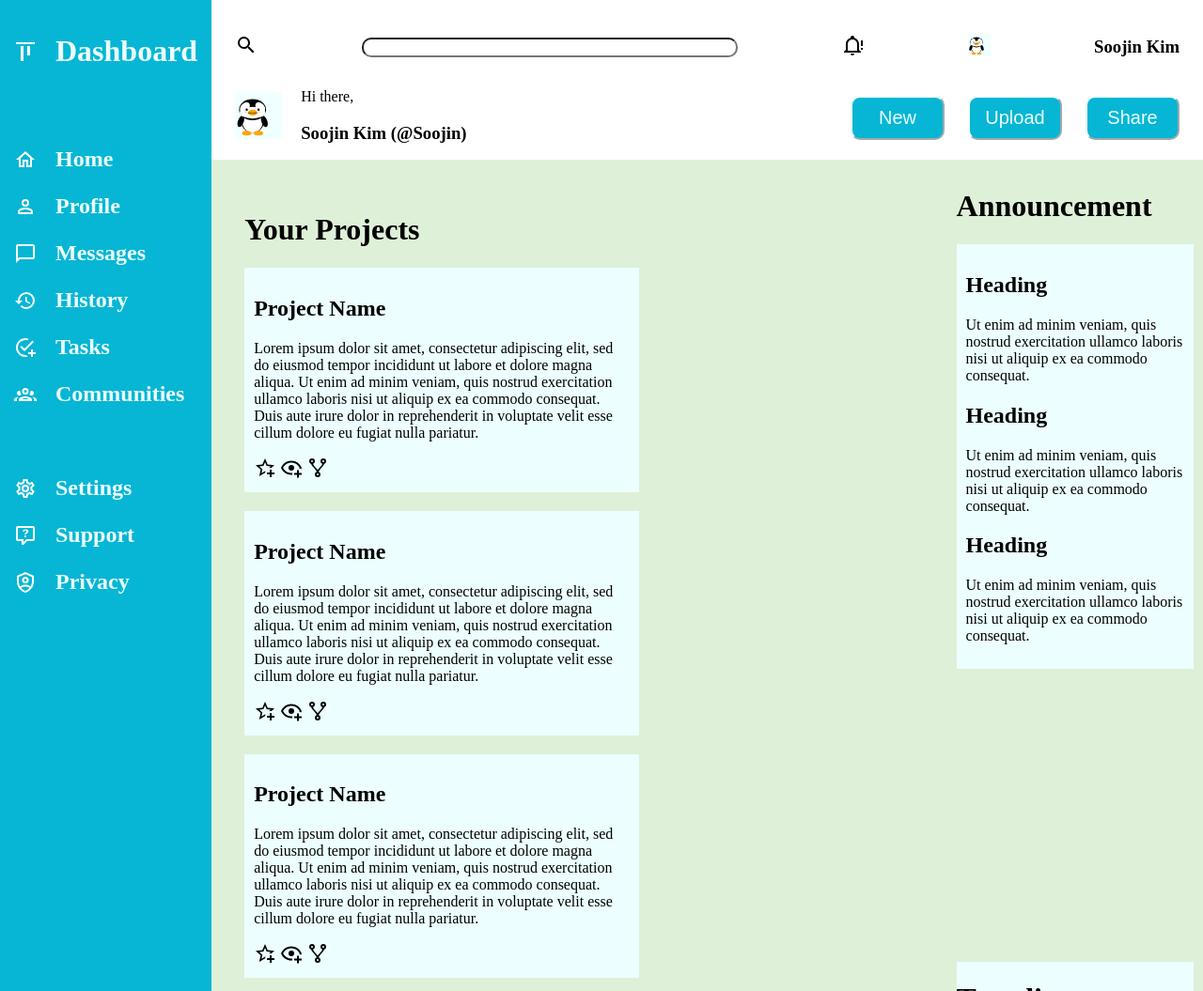
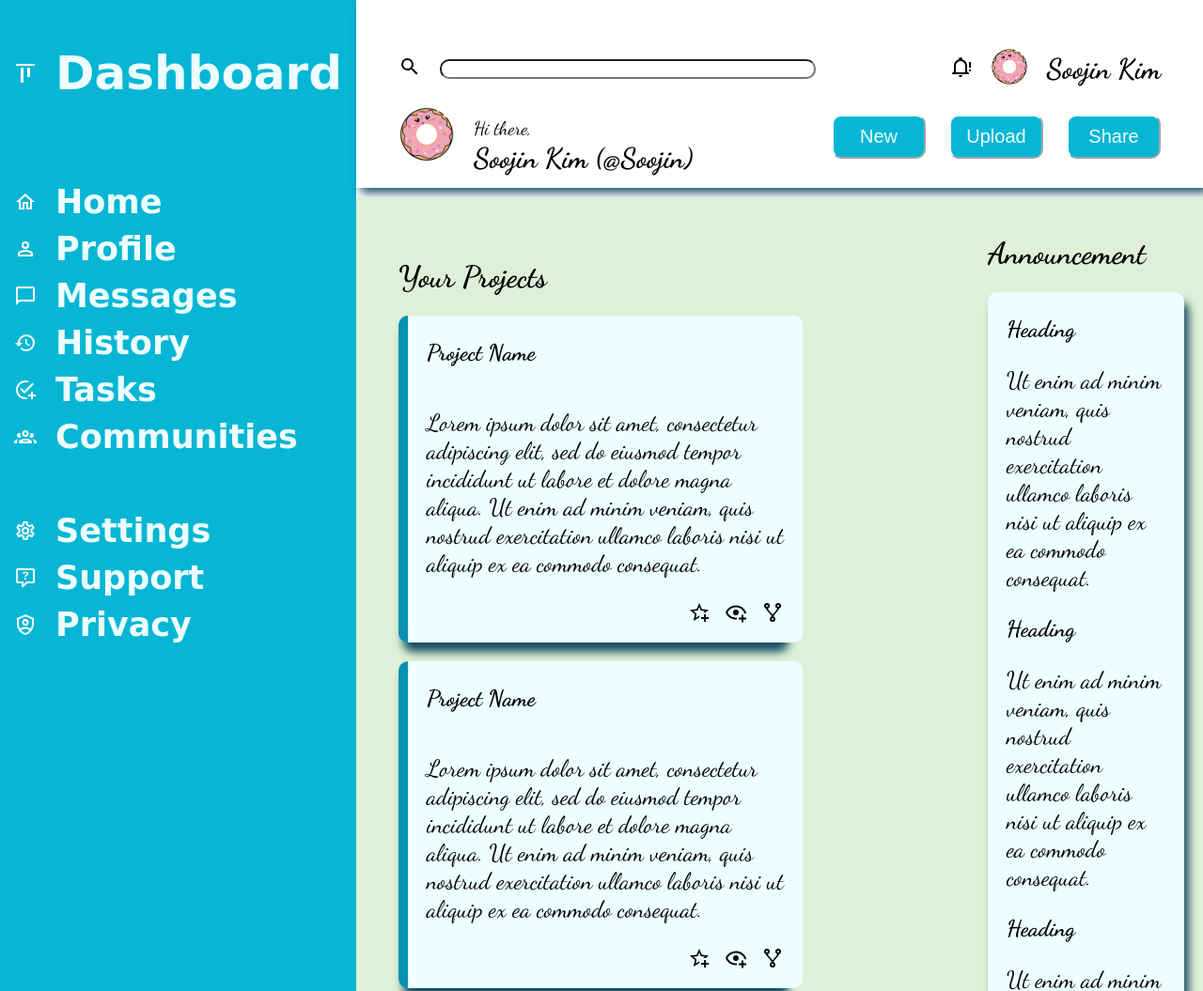
Before and after one commit to skim2264/Admin-Dashboard, a plain HTML site: page index.html in a window 1280 px wide. Shown: the top 1055 px of the page at 94% size. Drawn offline with Linux system fonts and the light colour scheme; a web font is replaced by a local one.

Commit message:
Layout complete

```diff
--- a/index.html
+++ b/index.html
@@ -5,6 +5,9 @@
   <meta http-equiv="X-UA-Compatible" content="IE=edge">
   <meta name="viewport" content="width=device-width, initial-scale=1.0">
   <link rel="stylesheet" href="styles.css">
+  <link rel="preconnect" href="https://fonts.googleapis.com">
+<link rel="preconnect" href="https://fonts.gstatic.com" crossorigin>
+<link href="https://fonts.googleapis.com/css2?family=Dancing+Script:wght@400;500;600;700&family=Qwitcher+Grypen:wght@400;700&display=swap" rel="stylesheet">
   <title>Document</title>
 </head>
 <body>
@@ -59,29 +62,36 @@
     </div>
 
     <div class="header">
+
       <div class="header-top">
-        <div class="header-icon">
+        <div class="header-top-left">
+          <div class="header-icon1">
             <img src="icons/search.svg">
           </div>
           <div class="search-bar">
             <input type="search">
           </div>
-        <div class="header-icon">
+        </div>
+        <div class="header-top-right">
+          <div class="header-icon1">
             <img src="icons/alert.svg">
           </div>
-        <div class="header-icon">
-          <img src="icons/penguin.svg">
+          <div class="header-icon2">
+            <img src="icons/ppic.png">
           </div>
           <h3>Soojin Kim</h3>
+        </div>
       </div>
 
       <div class="header-bot">
         <div class="header-bot-left">
           <div class="header-icon-large">
-          <img src="icons/penguin.svg">
+            <img src="icons/ppic.png">
           </div>
-          <div class="header-msg">
+          <div class="header-msg-hi">
             <p>Hi there,</p>
+          </div>
+          <div class="header-msg-tag">
             <h3>Soojin Kim (@Soojin)</h3>
           </div>
         </div>
@@ -90,7 +100,6 @@
           <button class="header-button">Upload</button>
           <button class="header-button">Share</button>
         </div>
-
       </div>
 
     </div>
@@ -98,70 +107,78 @@
       <div class="projects">
         <h1>Your Projects</h1>
         <div class="project-cards">
+          <div class="card-outline">
             <div class="project-card">
               <h2>Project Name</h2>
               <p>Lorem ipsum dolor sit amet, consectetur adipiscing elit, sed do eiusmod tempor incididunt ut labore et dolore magna aliqua.
-              Ut enim ad minim veniam, quis nostrud exercitation ullamco laboris nisi ut aliquip ex ea commodo consequat.
-              Duis aute irure dolor in reprehenderit in voluptate velit esse cillum dolore eu fugiat nulla pariatur.</p>
+                Ut enim ad minim veniam, quis nostrud exercitation ullamco laboris nisi ut aliquip ex ea commodo consequat.</p>
               <div class="project-icons">
                 <img src="icons/favorite.svg">
                 <img src="icons/watchlist.svg">
                 <img src="icons/source-fork.svg">
               </div>
             </div>
+          </div>
+          <div class="card-outline">
             <div class="project-card">
               <h2>Project Name</h2>
               <p>Lorem ipsum dolor sit amet, consectetur adipiscing elit, sed do eiusmod tempor incididunt ut labore et dolore magna aliqua.
-              Ut enim ad minim veniam, quis nostrud exercitation ullamco laboris nisi ut aliquip ex ea commodo consequat.
-              Duis aute irure dolor in reprehenderit in voluptate velit esse cillum dolore eu fugiat nulla pariatur. </p>
+                Ut enim ad minim veniam, quis nostrud exercitation ullamco laboris nisi ut aliquip ex ea commodo consequat.</p>
               <div class="project-icons">
                 <img src="icons/favorite.svg">
                 <img src="icons/watchlist.svg">
                 <img src="icons/source-fork.svg">
               </div>
             </div>
+          </div>
+
+          <div class="card-outline">
             <div class="project-card">
               <h2>Project Name</h2>
               <p>Lorem ipsum dolor sit amet, consectetur adipiscing elit, sed do eiusmod tempor incididunt ut labore et dolore magna aliqua.
-              Ut enim ad minim veniam, quis nostrud exercitation ullamco laboris nisi ut aliquip ex ea commodo consequat.
-              Duis aute irure dolor in reprehenderit in voluptate velit esse cillum dolore eu fugiat nulla pariatur. </p>
+                Ut enim ad minim veniam, quis nostrud exercitation ullamco laboris nisi ut aliquip ex ea commodo consequat.</p>
               <div class="project-icons">
                 <img src="icons/favorite.svg">
                 <img src="icons/watchlist.svg">
                 <img src="icons/source-fork.svg">
               </div>
             </div>
+          </div>
+
+          <div class="card-outline">
             <div class="project-card">
               <h2>Project Name</h2>
               <p>Lorem ipsum dolor sit amet, consectetur adipiscing elit, sed do eiusmod tempor incididunt ut labore et dolore magna aliqua.
-              Ut enim ad minim veniam, quis nostrud exercitation ullamco laboris nisi ut aliquip ex ea commodo consequat.
-              Duis aute irure dolor in reprehenderit in voluptate velit esse cillum dolore eu fugiat nulla pariatur. </p>
+                Ut enim ad minim veniam, quis nostrud exercitation ullamco laboris nisi ut aliquip ex ea commodo consequat.</p>
               <div class="project-icons">
                 <img src="icons/favorite.svg">
                 <img src="icons/watchlist.svg">
                 <img src="icons/source-fork.svg">
               </div>
             </div>
+          </div>
+          <div class="card-outline">
             <div class="project-card">
               <h2>Project Name</h2>
               <p>Lorem ipsum dolor sit amet, consectetur adipiscing elit, sed do eiusmod tempor incididunt ut labore et dolore magna aliqua.
-              Ut enim ad minim veniam, quis nostrud exercitation ullamco laboris nisi ut aliquip ex ea commodo consequat.
-              Duis aute irure dolor in reprehenderit in voluptate velit esse cillum dolore eu fugiat nulla pariatur. </p>
+                Ut enim ad minim veniam, quis nostrud exercitation ullamco laboris nisi ut aliquip ex ea commodo consequat.</p>
               <div class="project-icons">
                 <img src="icons/favorite.svg">
                 <img src="icons/watchlist.svg">
                 <img src="icons/source-fork.svg">
               </div>
             </div>
+          </div>
+          <div class="card-outline">
             <div class="project-card">
               <h2>Project Name</h2>
               <p>Lorem ipsum dolor sit amet, consectetur adipiscing elit, sed do eiusmod tempor incididunt ut labore et dolore magna aliqua.
-              Ut enim ad minim veniam, quis nostrud exercitation ullamco laboris nisi ut aliquip ex ea commodo consequat.
-              Duis aute irure dolor in reprehenderit in voluptate velit esse cillum dolore eu fugiat nulla pariatur. </p>
+                Ut enim ad minim veniam, quis nostrud exercitation ullamco laboris nisi ut aliquip ex ea commodo consequat.</p>
               <div class="project-icons">
                 <img src="icons/favorite.svg">
                 <img src="icons/watchlist.svg">
                 <img src="icons/source-fork.svg">
+              </div>
             </div>
           </div>
         </div>
@@ -189,6 +206,7 @@
 
       <div class="trending">
         <h1>Trending</h1>
+        <div class="trend-wrapper">
           <div class="trend">
           <img src="icons/trending1.svg">
           <p>@Bob</p>
@@ -210,6 +228,7 @@
             <p>Name</p>
           </div>
         </div>
+      </div>
 
     </div>
   </div>
--- a/styles.css
+++ b/styles.css
@@ -1,11 +1,17 @@
 body {
   margin: 0px;
+  font-family: 'Dancing Script', cursive;
 }
 
 .container {
   display: grid;
   grid-template-columns: 1fr 5fr;
-  grid-template-rows: 170px 4fr;
+  grid-template-rows: auto 5fr;
+}
+
+
+p {
+  font-size: 25px;
 }
 
 /* Sidebar CSS */
@@ -18,6 +24,15 @@ body {
   padding: 15px;
   background-color: #06b6d4;
   color: #ecfeff;
+  font-family: 'Qwitcher Grypen', cursive;
+}
+
+.sidebar h1 {
+  font-size: 50px;
+}
+
+.sidebar h2 {
+  font-size: 35px;
 }
 
 .side-bar-middle div,
@@ -43,26 +58,74 @@ body {
   grid-row: 1;
   grid-column: 2 / 4;
   display: grid;
-  grid-template-rows: 50px 100px;
-  padding: 25px 25px 0px 25px;
+  grid-template-rows: 70px 80px;
+  padding: 25px 45px 25px 45px;
+  box-shadow: 5px 5px 10px #164e63;
+  margin-bottom: 10px;
 }
 
 .header-top,
 .header-bot {
-  display: flex;
+  display: grid;
+  grid-template-columns: 1fr 1fr;
   justify-content: space-between;
   align-items: center;
 }
 
-.header-bot-left {
+.header-top h3 {
+  font-size: 30px;
+}
+
+.header-top-left {
   display: flex;
+  justify-content: flex-start;
   align-items: center;
   gap: 20px;
 }
 
+.header-top-right {
+  display: flex;
+  justify-content: flex-end;
+  align-items: center;
+  gap: 20px;
+}
+
+.header-bot-left {
+  display: grid;
+  grid-template-columns: 80px 1fr;
+  grid-template-rows: 1fr 1fr;
+  align-items: center;
+}
+
 .header-bot-right {
   display: flex;
+  justify-content: flex-end;
   gap: 25px;
+}
+
+.header-msg-hi {
+  grid-column: 2 / 3;
+  grid-row: 1 / 2;
+  height: 40px;
+  padding-top: 10px;
+}
+
+.header-msg-hi p {
+  display: flex;
+  align-self: baseline;
+  font-size: 20px;
+}
+
+.header-msg-tag {
+  grid-column: 2 / 3;
+  grid-row: 2 / 3;
+  height: 40px;
+}
+
+.header-bot h3 {
+  font-size: 30px;
+  font-weight: 700;
+  display: inline;
 }
 
 .search-bar input {
@@ -70,14 +133,24 @@ body {
   border-radius: 10px;
 }
 
-.header-icon img {
+.header-icon1 img {
   height: 24px;
   width: 24px;
 }
 
+.header-icon2 img {
+  height: 40px;
+  width: 40px;
+}
+
+.header-icon-large {
+  grid-column: 1 / 2;
+  grid-row: 1 / 3;
+}
+
 .header-icon-large img {
-  height: 50px;
-  width: 50px;
+  height: 60px;
+  width: 60px;
 }
 
 .header-button {
@@ -102,7 +175,7 @@ body {
   grid-template-columns: 3fr 1fr;
   grid-template-rows: 1fr 1fr;
   background-color: #DFF0D8;
-  padding: 10px;
+  padding: 20px;
   gap: 25px;
 }
 
@@ -120,18 +193,41 @@ body {
 }
 
 .project-card {
+  width: 380px;
+  background-color: #ecfeff;
+  padding: 5px 20px 20px 20px;
+  border-bottom-right-radius: 10px;
+  border-top-right-radius: 10px;
+  display: flex;
+  flex-direction: column;
+}
+
+.card-outline {
+  background-color: #0891b2;
+  border-radius: 10px;
   width: 400px;
-  background-color: #ecfeff;
-  padding: 10px;
+  padding-left: 10px;
+  box-shadow: 5px 10px 10px #164e63;
+}
+
+.project-icons {
+  display: flex;
+  justify-content: right;
+  gap: 15px;
 }
 
 .announcement-wrapper {
   background-color: #ecfeff;
-  padding: 10px;
+  padding: 5px 20px 20px 20px;
+  border-radius: 10px;
+  box-shadow: 5px 10px 10px #164e63;
 }
 
-.trending {
+.trend-wrapper {
   background-color: #ecfeff;
+  border-radius: 10px;
+  padding: 20px;
+  box-shadow: 5px 10px 10px #164e63;
 }
 
 .trend img {
```
Also changed, not shown: icons/bird.svg (deleted), icons/penguin.svg (deleted), icons/ppic.png (added). Lines whose indentation alone changed are shown as unchanged.
